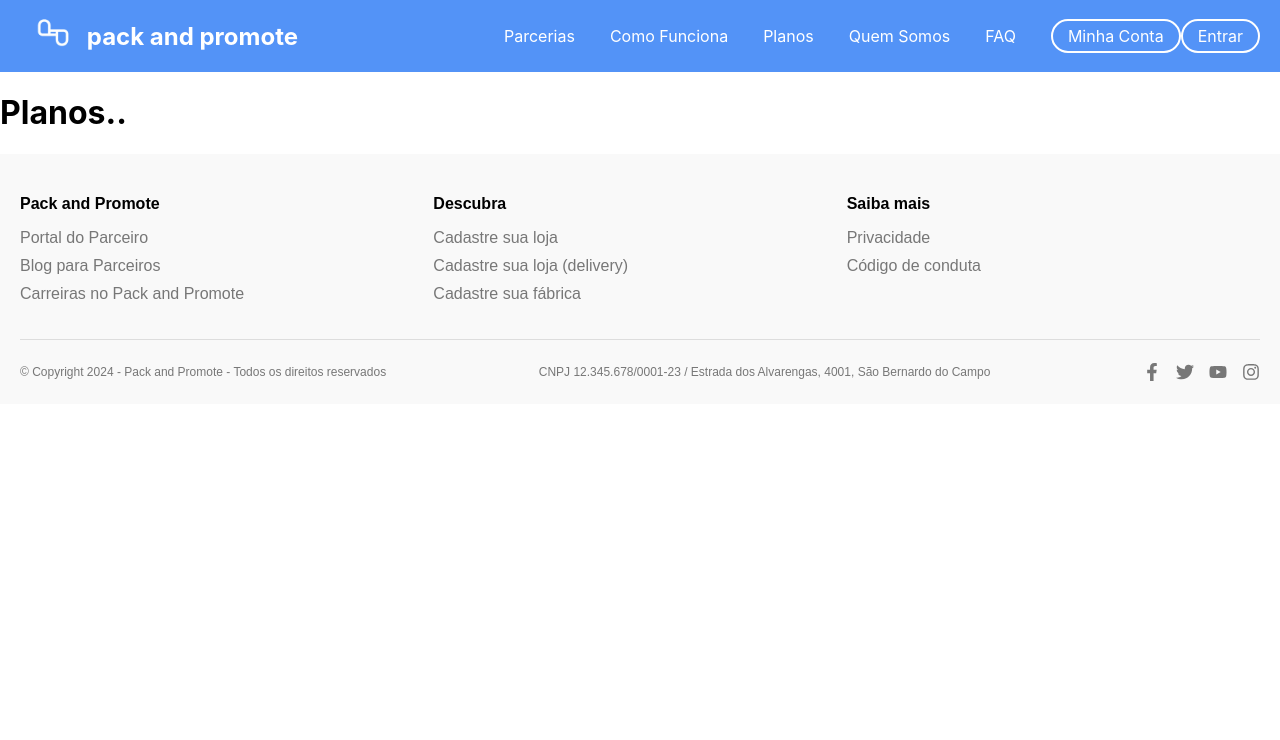
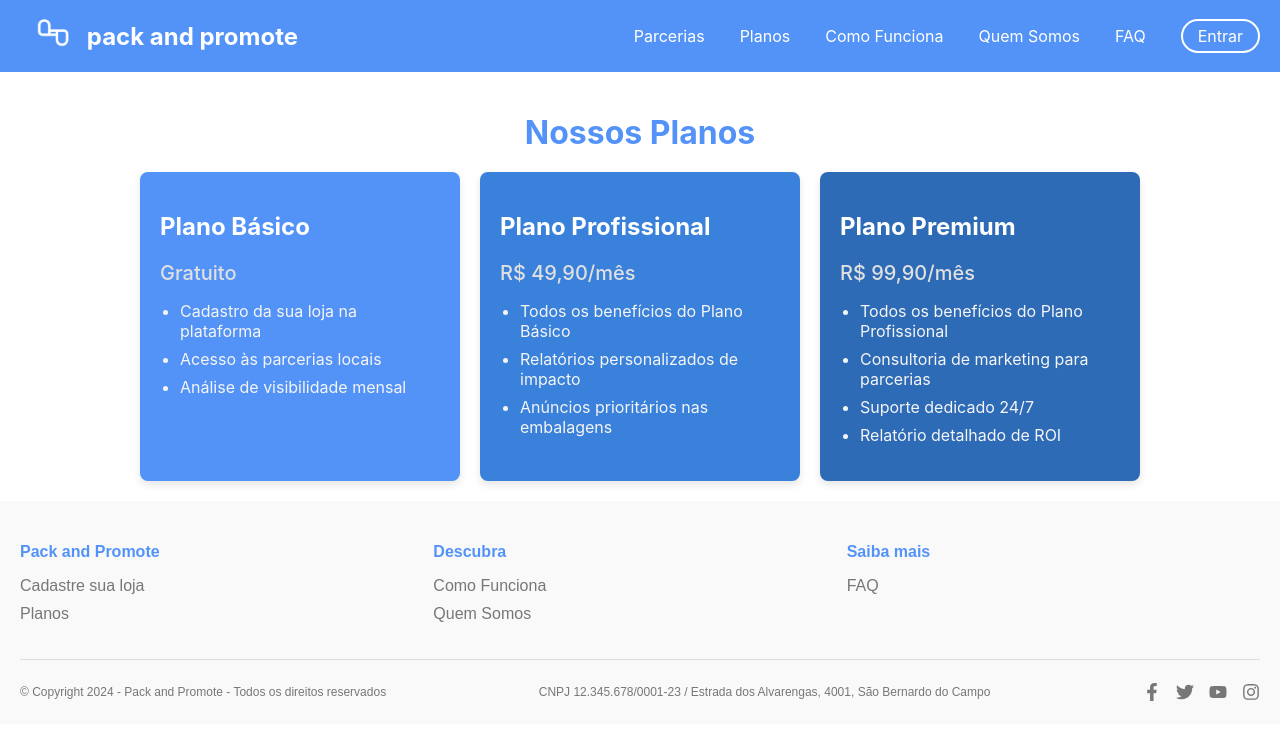
Before and after one commit to VictorSi1va/PackAndPromote_FrontEnd, a React (Create React App) app: page /planos in a window 1280 px wide. Shown: the top 740 px of the page. Built offline with nearby package versions, Linux system fonts and the light colour scheme.

Commit message:
Telas FAQ, Quem Somos e Planos

```diff
--- /dev/null
+++ b/src/components/FaqItem/FaqItem.css
@@ -0,0 +1,23 @@
+.faq-item {
+    padding: 20px;
+    border-bottom: 1px solid #ddd;
+    cursor: pointer;
+    transition: background-color 0.3s ease;
+}
+
+.faq-item:hover {
+    background-color: #f9f9f9;
+}
+
+.faq-question {
+    font-size: 18px;
+    font-weight: bold;
+    color: #5393f7;
+}
+
+.faq-answer {
+    margin-top: 10px;
+    font-size: 16px;
+    color: #333;
+    line-height: 1.6;
+}
--- /dev/null
+++ b/src/components/FaqItem/index.js
@@ -0,0 +1,18 @@
+import { useState } from "react";
+
+import "./FaqItem.css";
+
+export default function FaqItem({ question, answer }) {
+    const [isOpen, setIsOpen] = useState(false);
+
+    const toggleAnswer = () => {
+        setIsOpen(!isOpen);
+    };
+
+    return (
+        <div className="faq-item" onClick={toggleAnswer}>
+            <h3 className="faq-question">{question}</h3>
+            {isOpen && <p className="faq-answer">{answer}</p>}
+        </div>
+    );
+}
--- a/src/components/Menu/index.js
+++ b/src/components/Menu/index.js
@@ -26,13 +26,13 @@ export default function Menu() {
                 <div className={`menu-items-right ${menuOpen ? "menu-open" : ""}`}>
                     <ul className="menu-links">
                         <li><Link to="/parcerias">Parcerias</Link></li>
+                        <li><Link to="/planos">Planos</Link></li>
                         <li><Link to="/como-funciona">Como Funciona</Link></li>
-                        <li><Link to="/planos">Planos</Link></li>
                         <li><Link to="/quem-somos">Quem Somos</Link></li>
                         <li><Link to="/faq">FAQ</Link></li>
                     </ul>
                     <div className="menu-login">
-                        <Link to="/minha-conta">Minha Conta</Link>
+                        {/* <Link to="/minha-conta">Minha Conta</Link> */}
                         <Link to="/login">Entrar</Link>
                     </div>
                 </div>
--- a/src/components/Rodape/Rodape.css
+++ b/src/components/Rodape/Rodape.css
@@ -21,7 +21,7 @@
 .footer-column h4 a {
     font-size: 16px;
     font-weight: bold;
-    color: black;
+    color: #5393f7;
     margin-bottom: 15px;
     text-decoration: none;
 }
--- a/src/components/Rodape/index.js
+++ b/src/components/Rodape/index.js
@@ -9,24 +9,21 @@ export default function Rodape() {
                 <div className="footer-column">
                     <h4><Link to="/">Pack and Promote</Link></h4>
                     <ul>
-                        <li><Link to="/portal-parceiro">Portal do Parceiro</Link></li>
-                        <li><Link to="/blog-parceiros">Blog para Parceiros</Link></li>
-                        <li><Link to="/carreiras">Carreiras no Pack and Promote</Link></li>
+                        <li><Link to="/cadastro-loja">Cadastre sua loja</Link></li>
+                        <li><Link to="/planos">Planos</Link></li>
                     </ul>
                 </div>
                 <div className="footer-column">
                     <h4>Descubra</h4>
                     <ul>
-                        <li><Link to="/cadastro-loja">Cadastre sua loja</Link></li>
-                        <li><Link to="/cadastro-loja">Cadastre sua loja (delivery)</Link></li>
-                        <li><Link to="/cadastro-loja">Cadastre sua fábrica</Link></li>
+                        <li><Link to="/como-funciona">Como Funciona</Link></li>
+                        <li><Link to="/quem-somos">Quem Somos</Link></li>
                     </ul>
                 </div>
                 <div className="footer-column">
                     <h4>Saiba mais</h4>
                     <ul>
-                        <li><Link to="/privacidade">Privacidade</Link></li>
-                        <li><Link to="/codigo-conduta">Código de conduta</Link></li>
+                        <li><Link to="/faq">FAQ</Link></li>
                     </ul>
                 </div>
             </div>
--- a/src/pages/Faq/index.js
+++ b/src/pages/Faq/index.js
@@ -1,9 +1,54 @@
-import "./Faq.css"
+import FaqItem from "components/FaqItem";
+
+import "./Faq.css";
 
 export default function Faq() {
+    const faqs = [
+        {
+            question: "Como posso cadastrar minha loja para parcerias?",
+            answer: "Para cadastrar sua loja, acesse a página de cadastro e preencha as informações solicitadas."
+        },
+        {
+            question: "Quais são os benefícios das parcerias?",
+            answer: "As parcerias permitem aumentar a visibilidade da sua marca, reduzir custos de embalagem com opções sustentáveis e alcançar novos clientes por meio de anúncios personalizados."
+        },
+        {
+            question: "Quais tipos de empresas podem se cadastrar?",
+            answer: "Empresas que realizam entregas com frequência, fornecedores de embalagens sustentáveis e lojas que desejam ampliar sua base de clientes são bem-vindas para se cadastrar."
+        },
+        {
+            question: "Existe algum custo para estabelecer uma parceria?",
+            answer: "Atualmente, o cadastro e a parceria são gratuitos para todas as empresas participantes."
+        },
+        {
+            question: "Como funciona a publicidade nas embalagens?",
+            answer: "A publicidade é inserida nas embalagens sustentáveis de entrega, e ela pode incluir anúncios de pequenas empresas locais. Isso permite que sua marca seja conhecida por mais pessoas de forma ecológica e estratégica."
+        },
+        {
+            question: "Posso personalizar o tipo de parceria?",
+            answer: "Sim, trabalhamos com parcerias personalizadas para melhor atender às necessidades de cada empresa, permitindo escolhas sobre os tipos de embalagens, publicidade e até mesmo regiões de atuação."
+        },
+        {
+            question: "Como as embalagens sustentáveis são fornecidas?",
+            answer: "As embalagens sustentáveis são oferecidas por nossos parceiros especializados e podem ser adquiridas com condições especiais, dependendo da frequência e do volume de pedidos."
+        },
+        {
+            question: "Minha empresa não faz entregas. Posso participar de outra forma?",
+            answer: "Sim, empresas que não realizam entregas podem participar como anunciantes, ajudando a promover sua marca e apoiando o uso de embalagens ecológicas."
+        },
+    ];
+
     return (
-        <div>
-            <h1>FAQ..</h1>
+        <div className="faq-page">
+            <h1 className="faq-title">Perguntas Frequentes</h1>
+            <p className="faq-subtitle">
+                Aqui estão algumas respostas para dúvidas comuns sobre nossas parcerias e serviços.
+            </p>
+            <div className="faq-content">
+                {faqs.map((faq, index) => (
+                    <FaqItem key={index} question={faq.question} answer={faq.answer} />
+                ))}
+            </div>
         </div>
     );
 }
--- a/src/pages/Planos/Planos.css
+++ b/src/pages/Planos/Planos.css
@@ -0,0 +1,69 @@
+.planos-page {
+    padding: 20px;
+    max-width: 1000px;
+    margin: auto;
+    text-align: center;
+}
+
+.planos-title {
+    font-size: 32px;
+    color: #5393f7;
+    font-weight: bold;
+    margin-bottom: 20px;
+}
+
+.planos-content {
+    display: flex;
+    gap: 20px;
+    justify-content: center;
+    flex-wrap: wrap;
+}
+
+.plano-card {
+    width: 280px;
+    padding: 20px;
+    border-radius: 8px;
+    box-shadow: 0 4px 8px rgba(0, 0, 0, 0.1);
+    text-align: left;
+    color: #FFFFFF;
+}
+
+/* Plano Básico */
+.plano-basico {
+    background-color: #5393f7; /* Azul mais claro */
+}
+
+/* Plano Profissional */
+.plano-profissional {
+    background-color: #3a81db; /* Azul intermediário */
+}
+
+/* Plano Premium */
+.plano-premium {
+    background-color: #2d6bb7; /* Azul mais escuro */
+}
+
+.plano-nome {
+    font-size: 24px;
+    color: #FFFFFF;
+    font-weight: bold;
+    margin-bottom: 10px;
+}
+
+.plano-preco {
+    font-size: 20px;
+    color: #e0e0e0;
+    font-weight: 500;
+    margin-bottom: 15px;
+}
+
+.plano-beneficios {
+    list-style-type: disc;
+    padding-left: 20px;
+    color: #f5f5f5;
+}
+
+.plano-beneficio {
+    font-size: 16px;
+    margin-bottom: 8px;
+}
--- a/src/pages/Planos/index.js
+++ b/src/pages/Planos/index.js
@@ -1,9 +1,57 @@
-import "./Planos.css"
+import React from "react";
+import "./Planos.css";
 
 export default function Planos() {
+    const planos = [
+        {
+            nome: "Plano Básico",
+            preco: "Gratuito",
+            beneficios: [
+                "Cadastro da sua loja na plataforma",
+                "Acesso às parcerias locais",
+                "Análise de visibilidade mensal"
+            ],
+            corFundo: "plano-basico"
+        },
+        {
+            nome: "Plano Profissional",
+            preco: "R$ 49,90/mês",
+            beneficios: [
+                "Todos os benefícios do Plano Básico",
+                "Relatórios personalizados de impacto",
+                "Anúncios prioritários nas embalagens"
+            ],
+            corFundo: "plano-profissional"
+        },
+        {
+            nome: "Plano Premium",
+            preco: "R$ 99,90/mês",
+            beneficios: [
+                "Todos os benefícios do Plano Profissional",
+                "Consultoria de marketing para parcerias",
+                "Suporte dedicado 24/7",
+                "Relatório detalhado de ROI"
+            ],
+            corFundo: "plano-premium"
+        }
+    ];
+
     return (
-        <div>
-            <h1>Planos..</h1>
+        <div className="planos-page">
+            <h1 className="planos-title">Nossos Planos</h1>
+            <div className="planos-content">
+                {planos.map((plano, index) => (
+                    <div key={index} className={`plano-card ${plano.corFundo}`}>
+                        <h2 className="plano-nome">{plano.nome}</h2>
+                        <p className="plano-preco">{plano.preco}</p>
+                        <ul className="plano-beneficios">
+                            {plano.beneficios.map((beneficio, idx) => (
+                                <li key={idx} className="plano-beneficio">{beneficio}</li>
+                            ))}
+                        </ul>
+                    </div>
+                ))}
+            </div>
         </div>
-      );
+    );
 }
--- a/src/pages/QuemSomos/index.js
+++ b/src/pages/QuemSomos/index.js
@@ -1,9 +1,29 @@
-import "./QuemSomos.css"
+import "./QuemSomos.css";
 
 export default function QuemSomos() {
     return (
-        <div>
-            <h1>Quem somos..</h1>
+        <div className="quem-somos-page">
+            <h1 className="quem-somos-title">Quem Somos</h1>
+            <section className="quem-somos-content">
+                <p className="quem-somos-text">
+                    Somos uma plataforma que conecta lojas e fornecedores em parcerias estratégicas, visando promover marcas de forma sustentável e eficaz. Nossa missão é ajudar negócios a crescerem juntos, oferecendo oportunidades de visibilidade para pequenas e médias empresas, enquanto promovemos práticas ecológicas através de embalagens sustentáveis.
+                </p>
+                <h2 className="quem-somos-subtitle">Nossa Missão</h2>
+                <p className="quem-somos-text">
+                    Facilitar conexões entre empresas que valorizam o crescimento sustentável, ajudando-as a expandir seu alcance e a fortalecer suas marcas no mercado.
+                </p>
+                <h2 className="quem-somos-subtitle">Nossa Visão</h2>
+                <p className="quem-somos-text">
+                    Ser a principal plataforma de parcerias estratégicas, conhecida por seu compromisso com a sustentabilidade e pela valorização de pequenas e médias empresas.
+                </p>
+                <h2 className="quem-somos-subtitle">Nossos Valores</h2>
+                <ul className="quem-somos-values">
+                    <li>Integridade e Transparência</li>
+                    <li>Compromisso com a Sustentabilidade</li>
+                    <li>Valorização de Pequenos Negócios</li>
+                    <li>Inovação e Crescimento Coletivo</li>
+                </ul>
+            </section>
         </div>
-      );
+    );
 }
```
Also changed, not shown: src/components/InfoBanner/index.js (+7 -4 lines), src/pages/Faq/Faq.css (+25 -0 lines), src/pages/QuemSomos/QuemSomos.css (+42 -0 lines).
